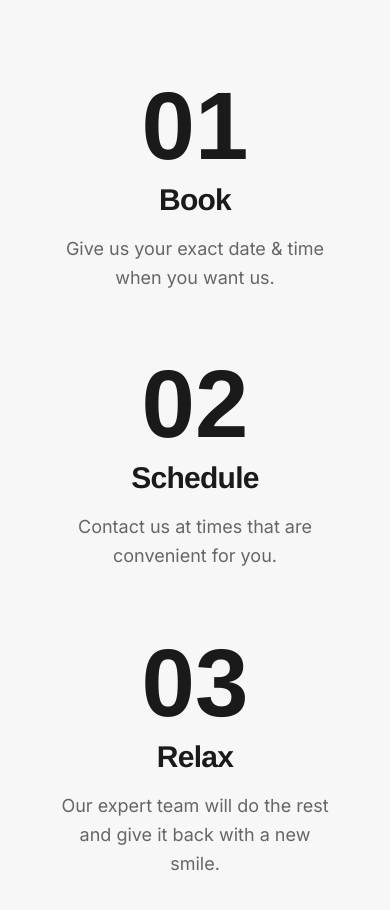
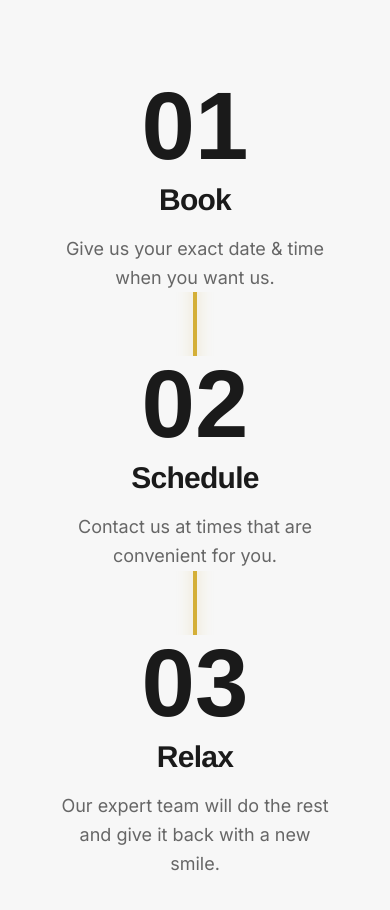
Before and after one commit to TheOneGoodDeveloper/fotios, a React (Vite) app: page /#/ in a window 390 px wide. Shown: the part 3624-4534 px from the top of the page. Built offline with nearby package versions, Linux system fonts and the light colour scheme; a web font is replaced by a local one.

Commit message:
Add mobile vertical glowing line for Steps

```diff
--- a/src/components/StepsSection.jsx
+++ b/src/components/StepsSection.jsx
@@ -48,6 +48,17 @@ export default function StepsSection() {
             />
           </div>
 
+          {/* Animated Connecting Line (Mobile Only) */}
+          <div className="absolute top-[5%] left-1/2 w-1 h-[90%] bg-border block md:hidden -z-10 -translate-x-1/2">
+            <motion.div
+              initial={{ height: "0%" }}
+              whileInView={{ height: "100%" }}
+              viewport={{ once: true, margin: "-100px" }}
+              transition={{ duration: 1.5, ease: "easeInOut", delay: 0.5 }}
+              className="w-full bg-gold shadow-[0_0_15px_rgba(212,175,55,0.4)]"
+            />
+          </div>
+
           {steps.map((step, idx) => (
             <motion.div
               key={idx}
```
